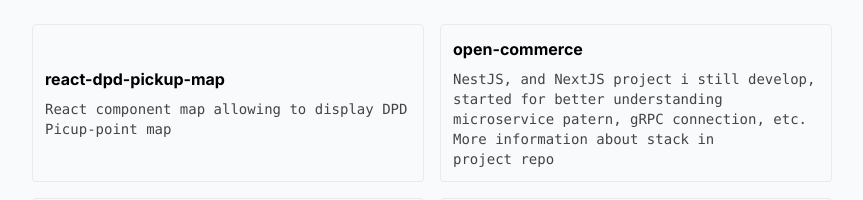
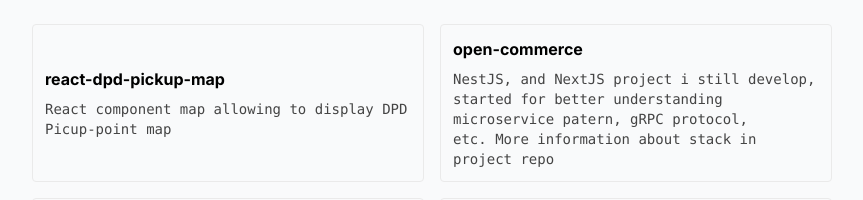
Before and after one commit to Imunal/kowalewsky.dev, a Next.js app: page / in a window 1280 px wide. Shown: the part 469-669 px from the top of the page, without its empty margins (208-1071 px from the left). Built offline with nearby package versions, Linux system fonts and the light colour scheme.

Commit message:
Update open-source-projects.tsx

```diff
--- a/components/projects/open-source-projects.tsx
+++ b/components/projects/open-source-projects.tsx
@@ -16,9 +16,9 @@
       <>
         <p>
           NestJS, and NextJS project i still develop, started for better
-          understanding microservice patern, gRPC connection, etc.
+          understanding microservice patern, gRPC protocol, etc. More
+          information about stack in project repo
         </p>
-        <p>More information about stack in project repo</p>
       </>
     ),
     projectRepoLink: "https://github.com/Imunal/open-commerce",
```
